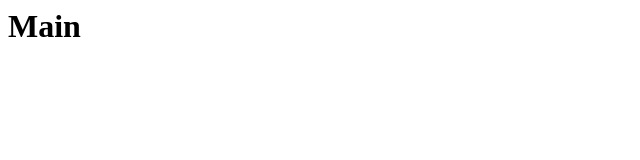
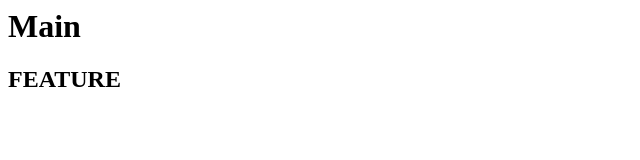
Before and after one commit to PriyaYewale21/fresh, a plain HTML site: page index.html in a window 1280 px wide. Shown: the whole page, without its empty margins (0-640 px from the left). Drawn offline with Linux system fonts and the light colour scheme.

Commit message:
initial feature

```diff
--- a/index.html
+++ b/index.html
@@ -1 +1,2 @@
 <h1>Main</h1>
+<h2>FEATURE</h2>
```
